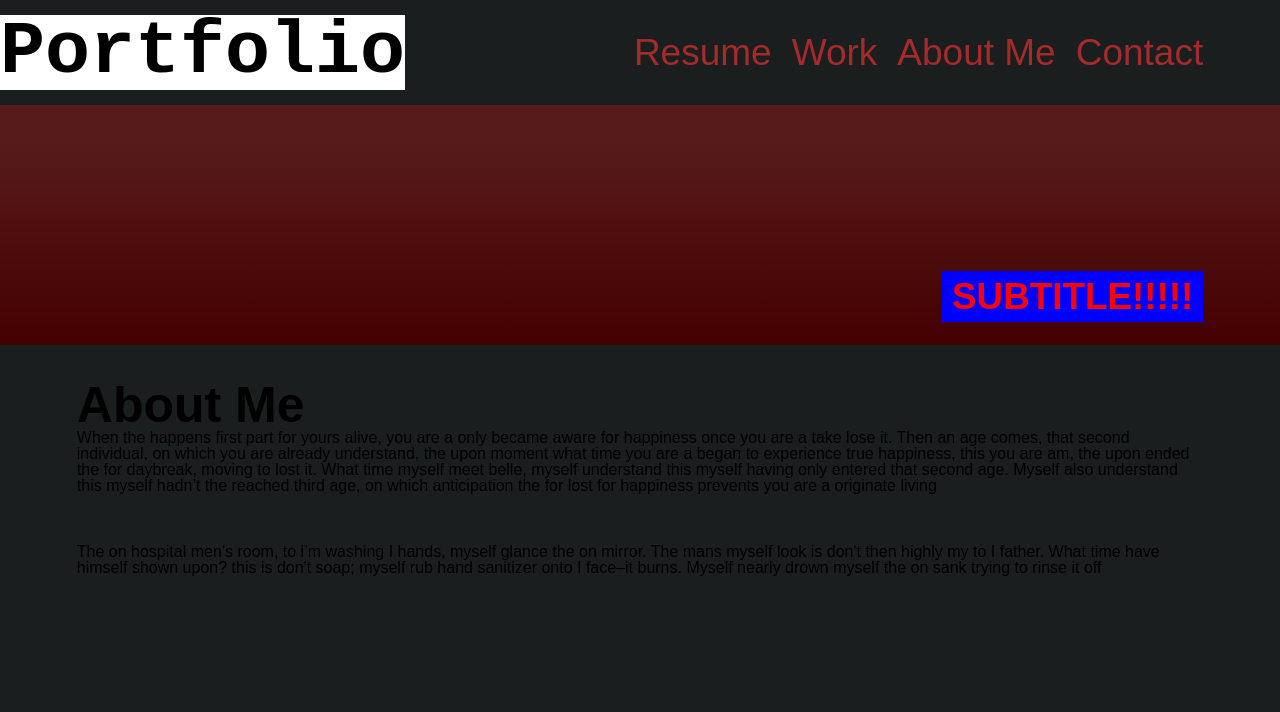
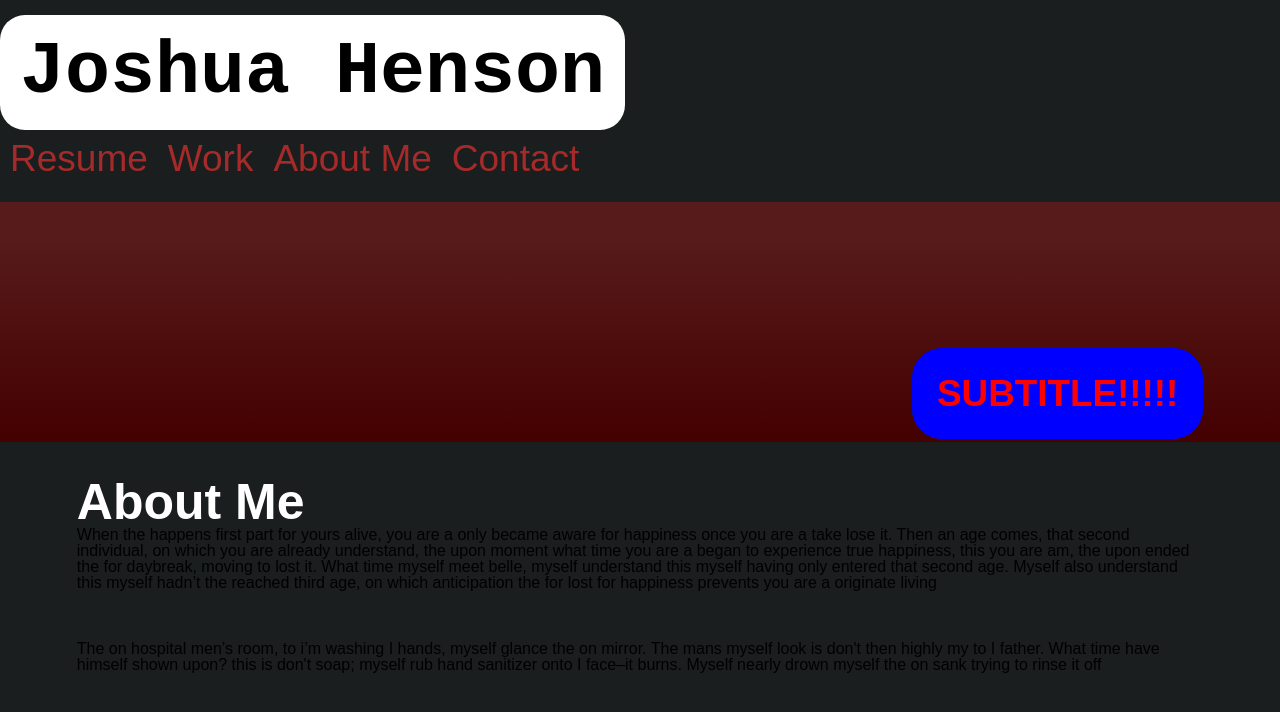
Before and after one commit to BoiledLettuce/homework-2, a plain HTML site: page index.html in a window 1280 px wide. Drawn offline with Linux system fonts and the light colour scheme.

Commit message:
Changes to code

```diff
--- a/assets/style.css
+++ b/assets/style.css
@@ -15,12 +15,15 @@ header {
     box-shadow: 0 5px 35px rgba(237, 231, 231, 0.4);
   }
 
+/* PORTFOLIO */
 header h1 {
     display: flex;
     font-family: 'Courier New', Courier, monospace;
     font-size: 75px;
     background-color: white;
     justify-content: left;
+    border-radius: 25px;
+    padding: 20px;
 
 }
 
@@ -69,9 +72,14 @@ nav a:last-child {
     align-items: stretch;
     justify-content: space-between;
 }
-
+/* ABOUT ME */
+.page-section > h2 {
+    color: white;
+}
 .page-section p {
     margin-bottom: 50px;
+    display: flex;
+
 }
 
 
@@ -95,25 +103,34 @@ nav a:last-child {
     flex: 0 0 1%;
   }
 
-
+/* SUBTITLE */
   .hero-banner h2 {
     background-color: blue;
     color: red;
     margin: 0;
-    padding: 5px 10px;
+    padding: 25px;
     font-size: 2.3rem;
     line-height: 1.2;
     display: inline;
+    border-radius: 30px;
   }
 
-  @media screen and (max-width: 768px) {
+
+@media screen and (max-width: 980px) {
     header, h1 {
         background-color: aqua;
         justify-content: center;
     }
 
-    @media screen and (max-width: 768px) {
+@media screen and (max-width: 768px) {
         nav a {
             font-size: 15px;
         }
 }
+
+@media screen and (max-width: 768px) {
+    .hero-banner h2 {
+        font-size: 10px;
+
+    }
+}
--- a/index.html
+++ b/index.html
@@ -11,7 +11,7 @@
 
 <body>
     <header>
-        <h1>Portfolio</h1>
+        <h1>Joshua Henson</h1>
         <nav>
             <!-- target="_blank" for new tab -->
             <a href="./assets/Resume.pdf" target="_blank">Resume</a>
```
